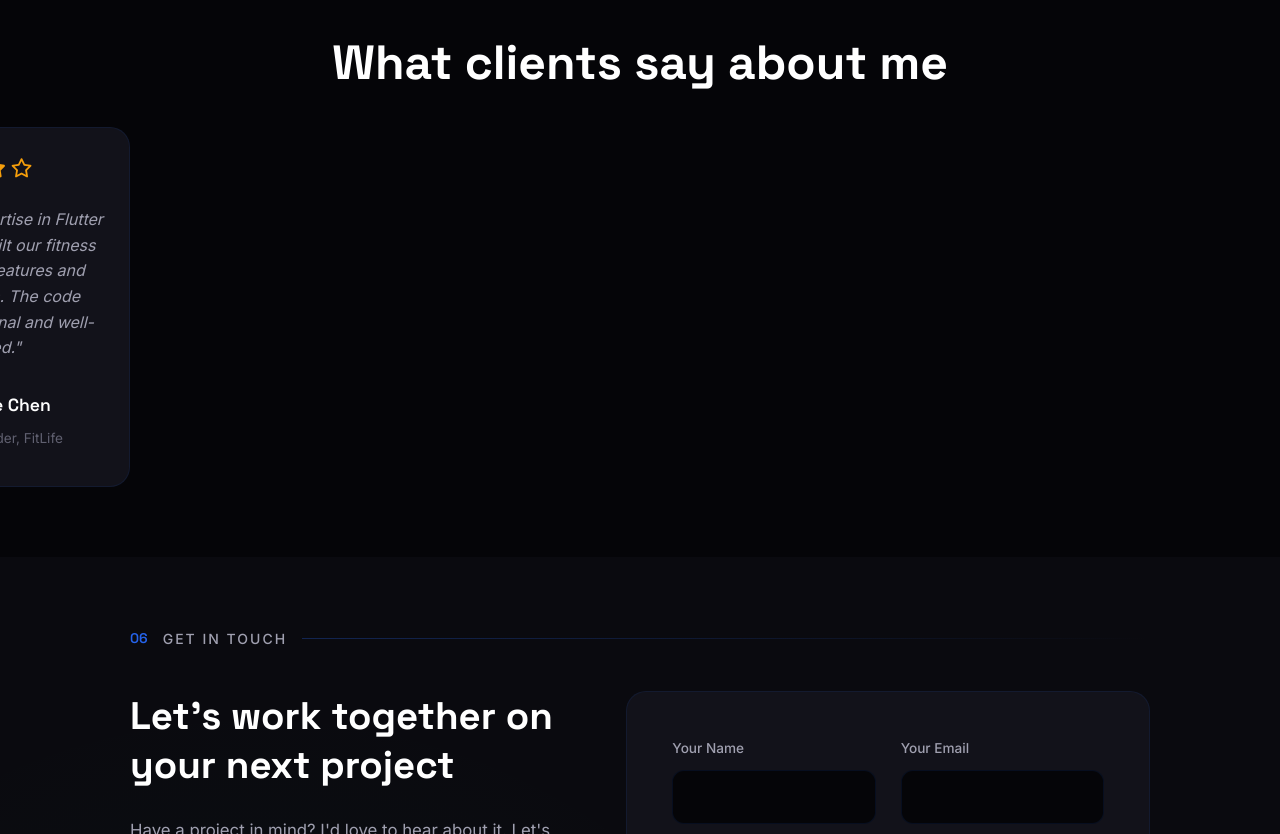
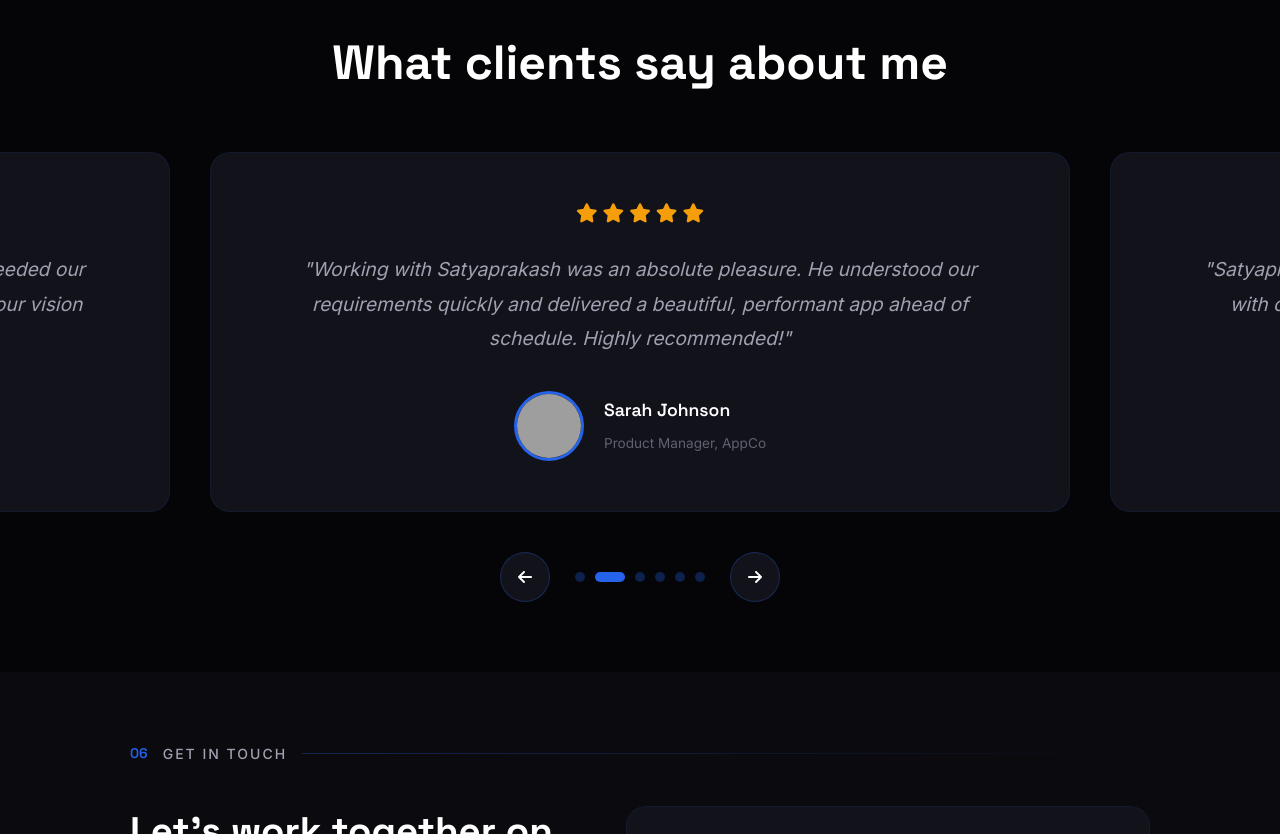
Before and after one commit to Satya93-ux/My_portfolio-main, a React (Vite) app: page / in a window 1280 px wide. Shown: the part 4960-5794 px from the top of the page. Built offline with nearby package versions, Linux system fonts and the light colour scheme; grey boxes are pictures that could not be loaded.

Commit message:
feat: implement interactive testimonial slider with navigation controls and updated styles

```diff
--- a/src/components/Testimonials.jsx
+++ b/src/components/Testimonials.jsx
@@ -74,7 +74,16 @@ const Testimonials = () => {
               ))}
             </div>
 
-            {/* Navigation removed as requested */}
+            {/* Navigation — wired up by usePortfolioScripts */}
+            <div className="testimonials-nav">
+              <button className="nav-arrow prev" id="prevTestimonial">
+                <i className="fas fa-arrow-left"></i>
+              </button>
+              <div className="nav-dots" id="testimonialDots"></div>
+              <button className="nav-arrow next" id="nextTestimonial">
+                <i className="fas fa-arrow-right"></i>
+              </button>
+            </div>
           </div>
         </div>
       </div>
--- a/src/index.css
+++ b/src/index.css
@@ -2374,24 +2374,24 @@ input, textarea {
 }
 
 .testimonials-content .section-title {
-    margin-bottom: 35px;
+    margin-bottom: 60px;
 }
 
 /* Testimonials Slider */
 .testimonials-slider {
     position: relative;
-    max-width: var(--container-width); /* Use global container width */
+    max-width: 900px;
     margin: 0 auto;
 }
 
 .testimonials-track {
-    display: grid;
-    grid-template-columns: repeat(3, 1fr);
-    gap: 25px;
+    display: flex;
+    transition: transform 0.5s ease;
 }
 
 .testimonial-item {
-    width: 100%;
+    min-width: 100%;
+    padding: 0 20px;
 }
 
 /* Testimonial Card */
@@ -2399,11 +2399,8 @@ input, textarea {
     background: var(--bg-card);
     border: 1px solid rgba(var(--primary-rgb), 0.1);
     border-radius: var(--radius-lg);
-    padding: 30px 25px; /* More compact padding for grid layout */
+    padding: 50px 40px;
     text-align: center;
-    height: 100%;
-    display: flex;
-    flex-direction: column;
 }
 
 .testimonial-rating {
@@ -2419,12 +2416,14 @@ input, textarea {
 }
 
 .testimonial-text {
-    font-size: 1rem;
+    font-size: 1.2rem;
     font-style: italic;
     color: var(--text-secondary);
-    line-height: 1.6;
-    margin-bottom: 25px;
-    flex-grow: 1; /* Pushes author to bottom */
+    line-height: 1.8;
+    margin-bottom: 35px;
+    max-width: 700px;
+    margin-left: auto;
+    margin-right: auto;
 }
 
 .testimonial-author {
@@ -2466,20 +2465,63 @@ input, textarea {
     color: var(--text-muted);
 }
 
+/* Testimonials Navigation */
+.testimonials-nav {
+    display: flex;
+    align-items: center;
+    justify-content: center;
+    gap: 25px;
+    margin-top: 40px;
+}
+
+.nav-arrow {
+    width: 50px;
+    height: 50px;
+    background: var(--bg-card);
+    border: 1px solid rgba(var(--primary-rgb), 0.3);
+    border-radius: 50%;
+    display: flex;
+    align-items: center;
+    justify-content: center;
+    color: var(--text-primary);
+    font-size: 1rem;
+    transition: var(--transition-normal);
+}
+
+.nav-arrow:hover {
+    background: var(--primary);
+    border-color: var(--primary);
+    color: var(--bg-dark);
+}
+
+.nav-dots {
+    display: flex;
+    gap: 10px;
+}
+
+.nav-dots .dot {
+    width: 10px;
+    height: 10px;
+    background: rgba(var(--primary-rgb), 0.3);
+    border-radius: 50%;
+    cursor: pointer;
+    transition: var(--transition-normal);
+}
+
+.nav-dots .dot.active {
+    background: var(--primary);
+    width: 30px;
+    border-radius: 5px;
+}
+
 /* Testimonials Responsive */
-@media (max-width: 1024px) {
-    .testimonials-track {
-        grid-template-columns: repeat(2, 1fr);
-    }
-}
-
 @media (max-width: 768px) {
-    .testimonials-track {
-        grid-template-columns: 1fr;
-    }
-
     .testimonial-card {
         padding: 35px 25px;
+    }
+
+    .testimonial-text {
+        font-size: 1rem;
     }
 
     .testimonial-author {
```
